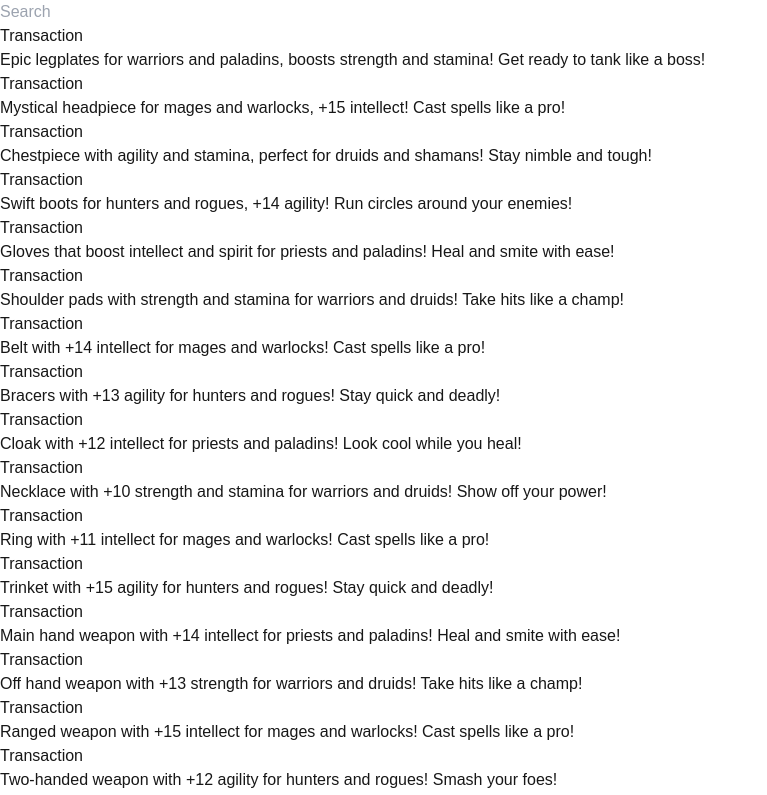
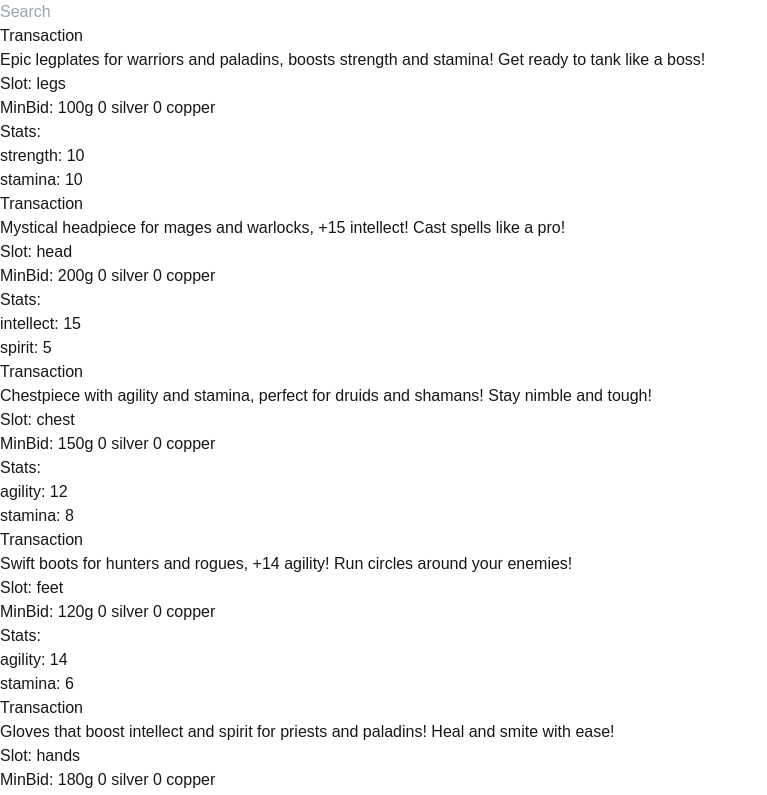
Before and after one commit to workingasintendead/beacon, a Next.js app: page / in a window 1280 px wide. Shown: the top 795 px of the page, without its empty margins (0-767 px from the left). Built offline with nearby package versions, Linux system fonts and the light colour scheme.

Commit message:
added slot, minBid, and stats to display on the transaction tile. tested all  of them rendering. added a bit of padding below the search bar as well.

```diff
--- a/src/app/components/transactionTile/index.tsx
+++ b/src/app/components/transactionTile/index.tsx
@@ -15,9 +15,19 @@ export default function TransactionTile({ transactionId }: { transactionId: stri
     }, [])
     return (
         <>
-            <h1>Transaction</h1>
+            <h1 className="font-bold">Transaction</h1>
             {data ? <>
                 <div>{data.text}</div>
+                <div><span className="font-semibold">Slot: </span>{data.slot}</div>
+                <div><span className="font-semibold">MinBid: </span>{data.minBid.gold}g {data.minBid.silver} silver {data.minBid.copper} copper</div>
+                    <h3 className="font-semibold">Stats:</h3>
+                    <ul className="mb-4">
+                        {data.metaData.map((meta, index) => (
+                            <li key={index}>
+                                {meta.name}: {meta.value}
+                            </li>
+                        ))}
+                    </ul>
                 </> : null}
         </>
     )
--- a/src/app/page.tsx
+++ b/src/app/page.tsx
@@ -9,7 +9,7 @@ export default function Home() {
 
   return (
     <div className="container">
-      <input type="text" placeholder="Search" />
+      <input className="mb-4" type="text" placeholder="Search" />
       {listOfTransactionIds.map(id => <TransactionTile key={id} transactionId={id} />)}
     </div>
   );
```
Also changed, not shown: 1 other file (tests, documents, lock files or other folders).
